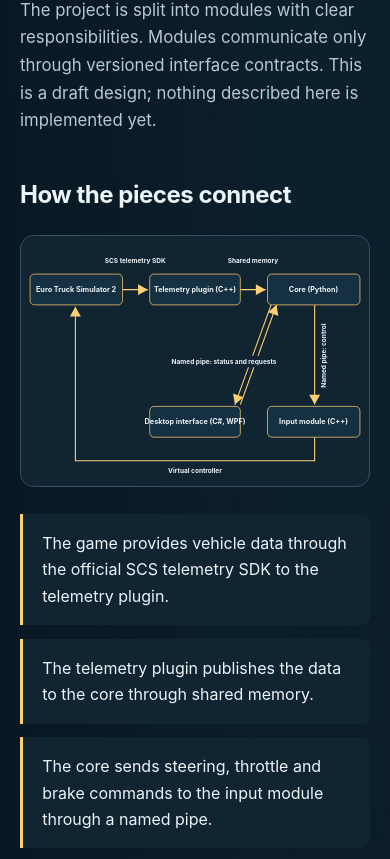
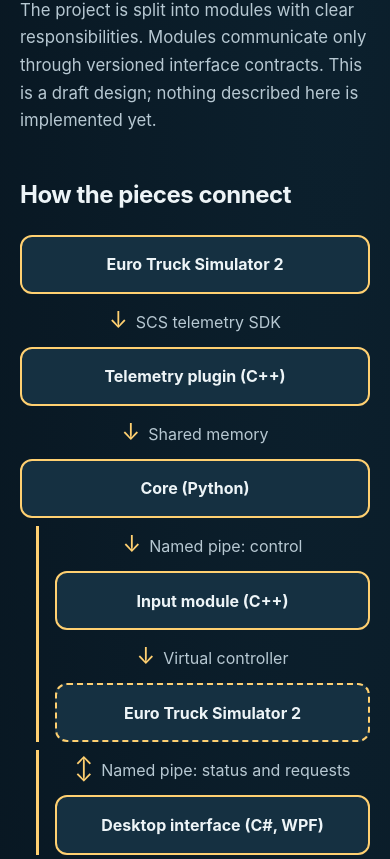
Before and after one commit to SpaceSquare640/Euro_Truck_Simulator_2_Auto_Pilot, an Astro site: page /Euro_Truck_Simulator_2_Auto_Pilot/en/docs/architecture in a window 390 px wide. Shown: the part 237-1096 px from the top of the page. Built offline with nearby package versions, Linux system fonts and the light colour scheme; Astro itself is replaced by a stand-in of ours.

Commit message:
fix(web): make the architecture diagram readable on narrow screens

```diff
--- a/src/components/ArchitectureDiagram.astro
+++ b/src/components/ArchitectureDiagram.astro
@@ -3,6 +3,7 @@
 import { t } from "../i18n";
 ---
 
+<div class="diagram-desktop">
 <svg role="img" aria-labelledby="architecture-diagram-title architecture-diagram-desc" viewBox="0 0 960 690">
   <title id="architecture-diagram-title">{t("architecture.diagramTitle")}</title>
   <desc id="architecture-diagram-desc">{t("architecture.diagramDesc")}</desc>
@@ -47,6 +48,25 @@ import { t } from "../i18n";
     <text x="480" y="520" text-anchor="middle">{t("architecture.node.ui")}</text>
   </g>
 </svg>
+</div>
+
+<div class="diagram-mobile" aria-hidden="true">
+  <div class="flow-node">{t("architecture.node.game")}</div>
+  <div class="flow-link">{t("architecture.edge.sdk")}</div>
+  <div class="flow-node">{t("architecture.node.plugin")}</div>
+  <div class="flow-link">{t("architecture.edge.shm")}</div>
+  <div class="flow-node">{t("architecture.node.core")}</div>
+  <div class="flow-branch">
+    <div class="flow-link">{t("architecture.edge.controlPipe")}</div>
+    <div class="flow-node">{t("architecture.node.input")}</div>
+    <div class="flow-link">{t("architecture.edge.virtual")}</div>
+    <div class="flow-node flow-node-return">{t("architecture.node.game")}</div>
+  </div>
+  <div class="flow-branch">
+    <div class="flow-link flow-link-bidirectional">{t("architecture.edge.uiPipe")}</div>
+    <div class="flow-node">{t("architecture.node.ui")}</div>
+  </div>
+</div>
 
 <style>
   /* Edited by: OpenAI-Codex_Responsible: Website */
@@ -91,4 +111,62 @@ import { t } from "../i18n";
     font-size: 18px;
     font-weight: 650;
   }
+
+  /* Edited by: OpenAI-Codex_Responsible: Website */
+  .diagram-mobile {
+    display: none;
+  }
+
+  .flow-node {
+    padding: 0.9rem 1rem;
+    border: 2px solid var(--accent);
+    border-radius: 0.75rem;
+    color: var(--text);
+    background: var(--surface-raised);
+    font-size: 1rem;
+    font-weight: 700;
+    overflow-wrap: anywhere;
+    text-align: center;
+  }
+
+  .flow-node-return {
+    border-style: dashed;
+  }
+
+  .flow-link {
+    color: var(--muted);
+    font-size: 1rem;
+    text-align: center;
+  }
+
+  .flow-link::before {
+    content: "\2193";
+    display: inline-block;
+    margin-right: 0.5rem;
+    color: var(--accent);
+    font-size: 1.4rem;
+  }
+
+  .flow-link-bidirectional::before {
+    content: "\2195";
+  }
+
+  .flow-branch {
+    display: grid;
+    gap: 0.5rem;
+    margin-left: 1rem;
+    padding-left: 1rem;
+    border-left: 3px solid var(--accent);
+  }
+
+  @media (max-width: 760px) {
+    .diagram-desktop {
+      display: none;
+    }
+
+    .diagram-mobile {
+      display: grid;
+      gap: 0.5rem;
+    }
+  }
 </style>
```
